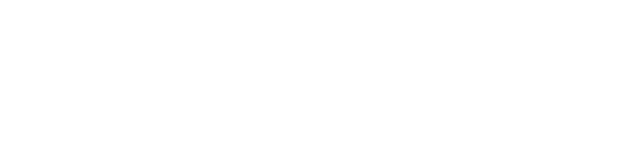
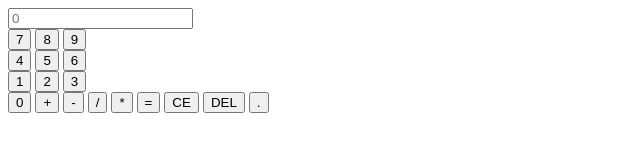
Before and after one commit to Cbastian-Araque/Calculadora-b-sica-con-JavaScript-CSS-Grid, a plain HTML site: page index.html in a window 1280 px wide. Shown: the whole page, without its empty margins (0-640 px from the left). Drawn offline with Linux system fonts and the light colour scheme.

Commit message:
se crea el fichero diseño.css y se hace la estructura html de la calculadora

```diff
--- a/index.html
+++ b/index.html
@@ -3,10 +3,38 @@
   <head>
     <meta charset="utf-8">
     <title>Calculadora con JavaScript y HTML</title>
+    <link rel="stylesheet" href="diseño.css">
   </head>
   <body>
 
+    <div>
 
+      <!--Acá se almacenará el resultado-->
+      <input type="text" placeholder="0" id="resultado">
+      <br>
+      <button>7</button>
+      <button>8</button>
+      <button>9</button>
+      <br>
+      <button>4</button>
+      <button>5</button>
+      <button>6</button>
+      <br>
+      <button>1</button>
+      <button>2</button>
+      <button>3</button>
+      <br>
+      <button>0</button>
+      <button>+</button>
+      <button>-</button>
+      <button>/</button>
+      <button>*</button>
+      <button>=</button>
+      <button>CE</button>
+      <button>DEL</button>
+      <button>.</button>
+
+    </div>
 
     <script src="app.js"> </script>
   </body>
```
Also changed, not shown: diseño.css (added).
